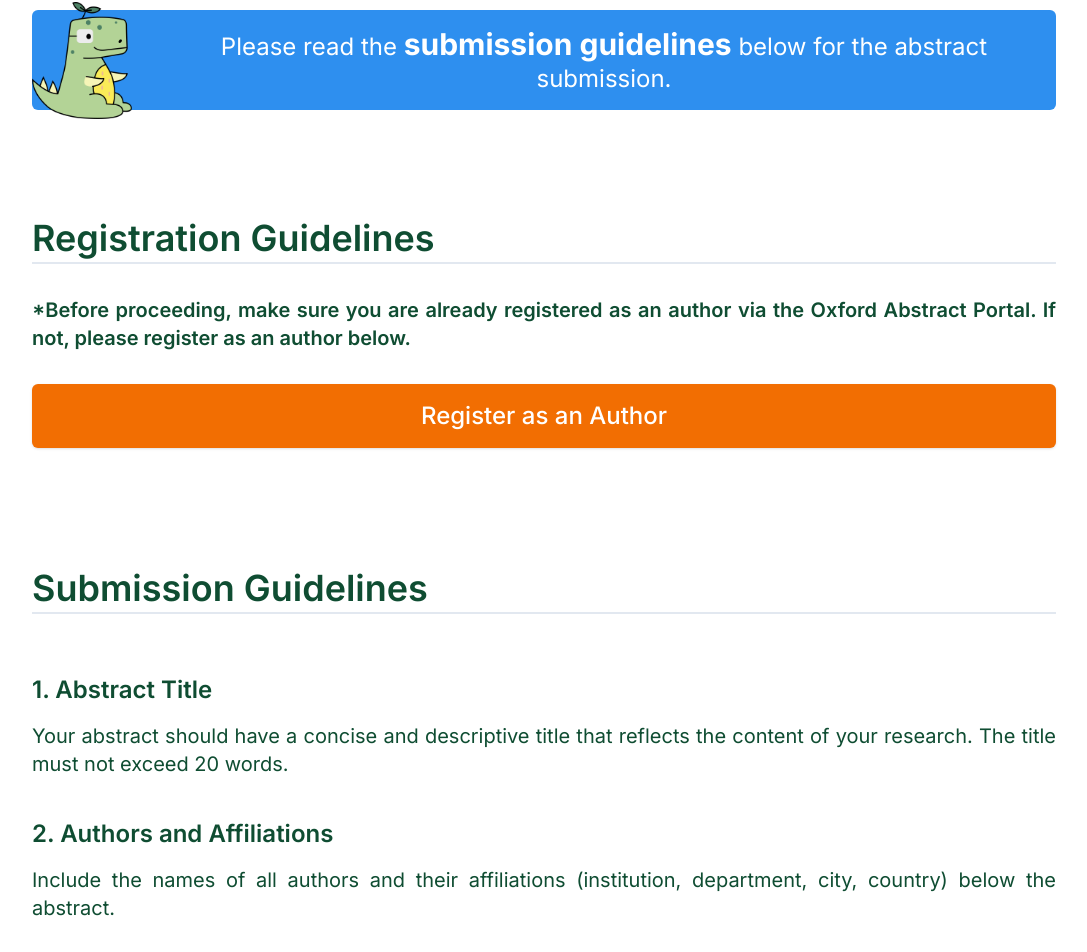
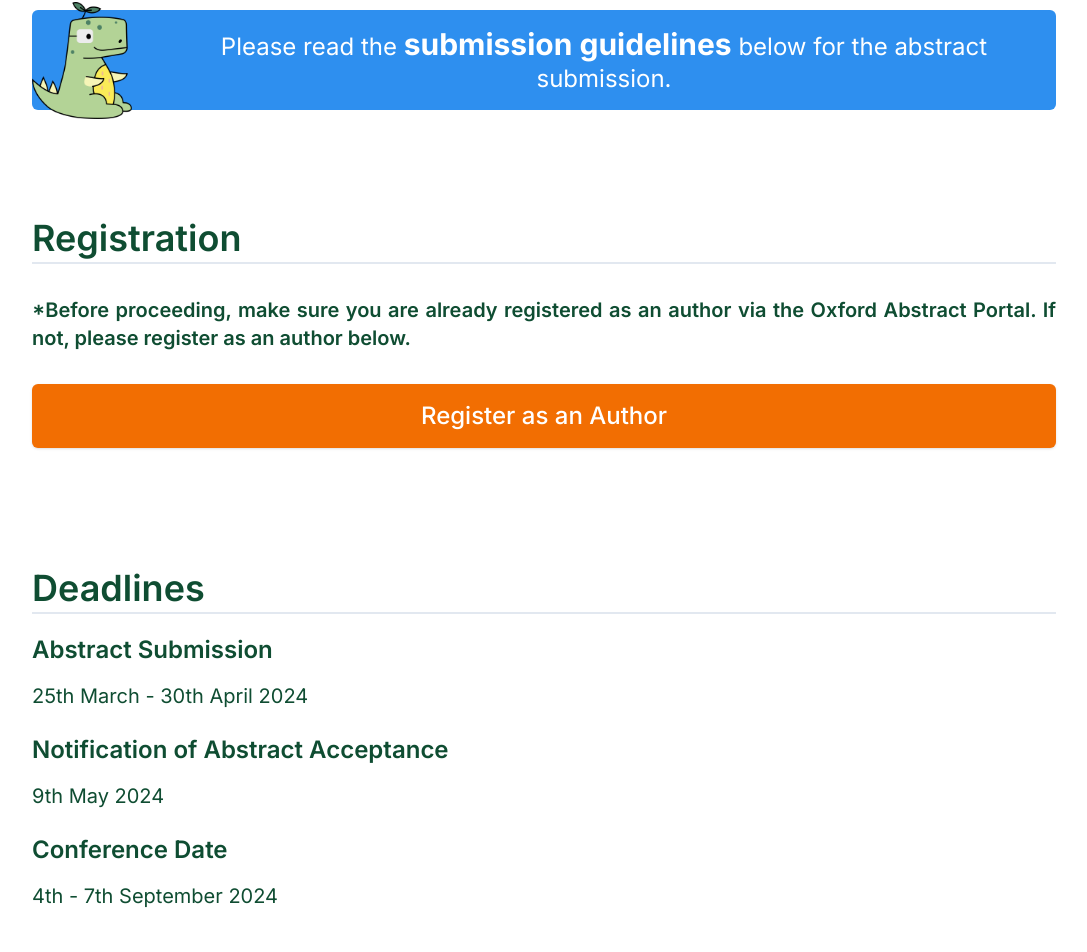
Before and after one commit to ppijerman/iconic-24, a Next.js app: page /submission/submission-guideline in a window 1280 px wide. Shown: the part 291-1243 px from the top of the page, without its empty margins (96-1183 px from the left). Built offline with nearby package versions, Linux system fonts and the light colour scheme; a web font is replaced by a local one.

Commit message:
revised submission content

```diff
--- a/app/submission/submission-guideline/page.tsx
+++ b/app/submission/submission-guideline/page.tsx
@@ -47,7 +47,10 @@ export default function Page() {
           <h1 className="text-3xl mt-10 md:text-5xl font-bold">
             Abstract Submission
           </h1>
-          <a href="https://ppijerman.org/wp-content/uploads/2024/04/Abstract-Submission-Deadlines-and-Guidelines-ICONIC-2024.docx.pdf" className="hover:text-accent mt-1 mb-16 w-fit">
+          <a
+            href="https://ppijerman.org/wp-content/uploads/2024/04/Abstract-Submission-Deadlines-and-Guidelines-ICONIC-2024.docx.pdf"
+            className="hover:text-accent mt-1 mb-16 w-fit"
+          >
             <div className="flex flex-row gap-2 items-center">
               <p>Download PDF File</p>
               <DownloadIcon className="w-6 h-6" />
@@ -70,7 +73,7 @@ export default function Page() {
           </div>
           <div className="flex flex-col py-10 w-full gap-3">
             <h1 className="text-4xl font-semibold w-full pt-14 mb-5 border-b-2 pb-1">
-              Registration Guidelines
+              Registration
             </h1>
             <p className="w-full md:text-xl text-base pb-5 font-semibold">
               *Before proceeding, make sure you are already registered as an
@@ -86,6 +89,21 @@ export default function Page() {
               </Link>
             </Button>
           </div>
+
+          <div>
+            <h1 className="text-4xl font-semibold w-full pt-20 mb-5 border-b-2 pb-1">
+              Deadlines
+            </h1>
+            <h2 className="text-2xl font-semibold pb-4">Abstract Submission</h2>
+            <p className="pb-6">25th March - 30th April 2024</p>
+            <h2 className="text-2xl font-semibold pb-4">
+              Notification of Abstract Acceptance
+            </h2>
+            <p className="pb-6">9th May 2024</p>
+            <h2 className="text-2xl font-semibold pb-4">Conference Date</h2>
+            <p className="pb-6">4th - 7th September 2024</p>
+          </div>
+
           <h1 className="text-4xl font-semibold w-full pt-20 mb-5 border-b-2 pb-1">
             Submission Guidelines
           </h1>
@@ -141,7 +159,7 @@ export default function Page() {
               <li>LCD of the Built Environment</li>
             </ul>
             <h2 className="text-2xl font-semibold pt-10 pb-4">
-              5. Fields of Study
+              5. Field of Study
             </h2>
             <ul className="list-decimal list-inside py-2 text-xl">
               <li>Finance, Economics and Business</li>
@@ -208,9 +226,34 @@ export default function Page() {
                   online submission portal{" "}
                 </a>
               </span>{" "}
-              before the deadline.
+              before the deadline. Ensure that all guidelines are followed to
+              facilitate the review process.
+            </p>
+            <p className="text-xl pt-3">
+              <span className="font-bold">It is important</span> to note that in
+              the online portal, author information and affiliations must be
+              entered separately from the abstract text (title, body). Abstract
+              text can be directly inputted into the online form or transferred
+              from Word and other text programs using the "Copy & Paste"
+              function.
             </p>
           </div>
+
+          <div className="w-full">
+            <h1 className="text-4xl font-semibold w-full pt-20 mb-5 border-b-2 pb-1">
+              Further Information
+            </h1>
+            <p className="pb-6">
+              For any inquiries or assistance regarding abstract submission,
+              please contact{" "}
+              <a href="mailto:info@iconic.ppijerman.org" className="text-accent">
+                info@iconic.ppijerman.org
+              </a>
+              .
+            </p>
+          </div>
+
+          {/* Abstract Submission Checkbox */}
         </div>
         <form onSubmit={handleSubmit}>
           <div className="items-top flex space-x-2 w-full py-10 justify-center">
@@ -243,7 +286,6 @@ export default function Page() {
               type="submit"
               className="border-none w-fit md:w-full bg-accent hover:bg-primary2
               text-white hover:text-white py-8 px-5 text-2xl md:text-3xl"
-
             >
               Submit Abstract
             </Button>
--- a/components/header.tsx
+++ b/components/header.tsx
@@ -50,7 +50,7 @@ export function IconicHeader() {
         <div
           className={`${
             isOpen ? "flex" : "hidden"
-          } lg:flex absolute z-50 lg:static bg-white min-h-[60vh] lg:min-h-fit left-0 top-[8%] md:top-[10%] lg:top-0 w-full items-center  lg:py-0 shadow-lg lg:shadow-none rounded-lg`}
+          } lg:flex absolute z-50 lg:static bg-white min-h-[60vh] lg:min-h-fit left-0 top-[6%] md:top-[8%] lg:top-0 w-full items-center  lg:py-0 lg:px-0 px-5 md:px-8 py-8 shadow-lg lg:shadow-none rounded-lg`}
         >
           <ul className="flex flex-col lg:flex-row gap-10 lg:gap-4 lg:justify-end lg:items-center w-full font-semibold h-full border-b-2 md:border-0">
             {[
```
